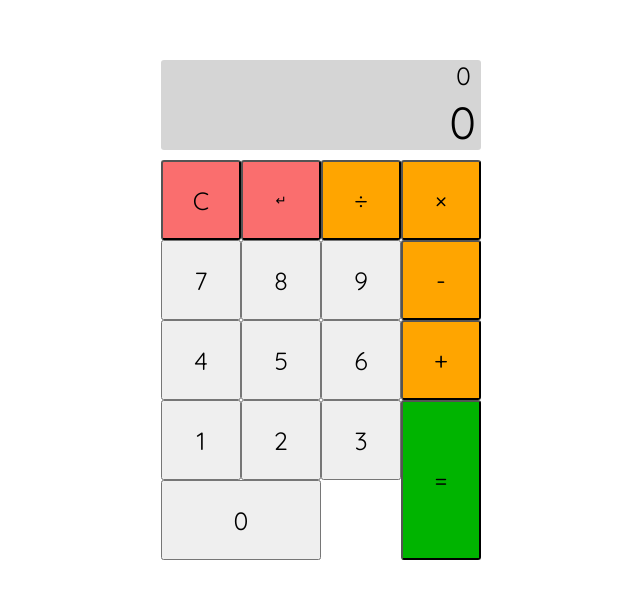
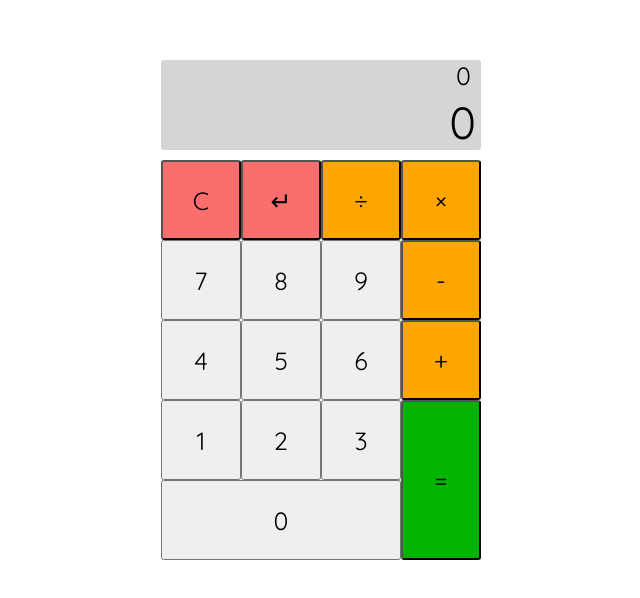
Before and after one commit to DataMoshing/calculator, a plain HTML site: page index.html in a window 1280 px wide. Shown: the part 128-726 px from the top of the page, without its empty margins (319-959 px from the left). Drawn offline with Linux system fonts and the light colour scheme.

Commit message:
Fixed grid span on buttons

```diff
--- a/styles.css
+++ b/styles.css
@@ -7,6 +7,7 @@ body {
    align-items: center;
    font-family: "Quicksand", sans-serif;
    height: 500px;
+
 }
 
 .buttons {
@@ -15,6 +16,7 @@ body {
     height: 50px;
     grid-template-columns: repeat(4, 80px);
     grid-template-rows: repeat(5, 80px);
+
 }
 
 .display-container {
@@ -39,7 +41,7 @@ body {
     margin-bottom: 5px;
 }
 
-.number, .operator, #clearBtn, #equal, #decimal {
+.number, .operator, #clearBtn, #equal, #decimal, #deleteBtn{
     font-size: 25px;
     font-family: "Quicksand", sans-serif;
     text-align:center;
@@ -80,7 +82,7 @@ body {
 }
 
 #zero {
-    grid-column: span 2;
+    grid-column: span 3;
 }
 
 #decimal {
```
